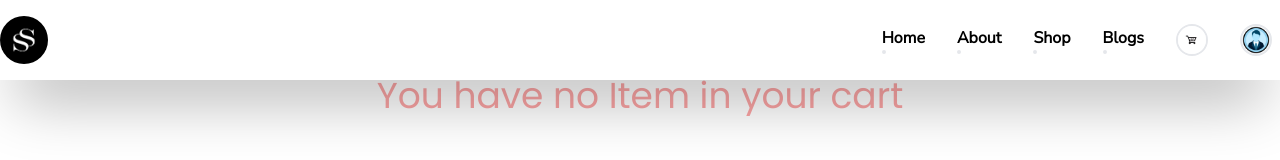
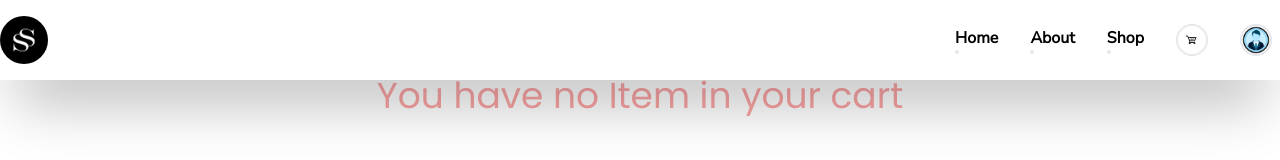
Before and after one commit to fortuneonyeka/shoppers-ecommerce, a React (Create React App) app in the folder shoopers-client/: page /cart in a window 1280 px wide. Shown: the top 160 px of the page. Built offline with nearby package versions, Linux system fonts and the light colour scheme.

Commit message:
add shop route

```diff
--- a/shoopers-client/src/App.js
+++ b/shoopers-client/src/App.js
@@ -13,6 +13,7 @@ import {
   RouterProvider,
   ScrollRestoration,
 } from "react-router-dom";
+import { About } from "./pages/About";
 
 const Layout = () => {
   return (
@@ -44,6 +45,10 @@ const router = createBrowserRouter([
         element: <ProductDetails />
       },
       {
+        path:"/about",
+        element: <About />
+      },
+      {
         path:"*",
         element: <NotFound />
       }
--- a/shoopers-client/src/components/navigation/Header.jsx
+++ b/shoopers-client/src/components/navigation/Header.jsx
@@ -27,12 +27,9 @@ const Header = () => {
     },
     {
       name: "Shop",
-      link: "/shop",
+      link: "/",
     },
-    {
-      name: "Blogs",
-      link: "/blogs",
-    },
+
     {
       img: cart,
       link: "/cart",
```
